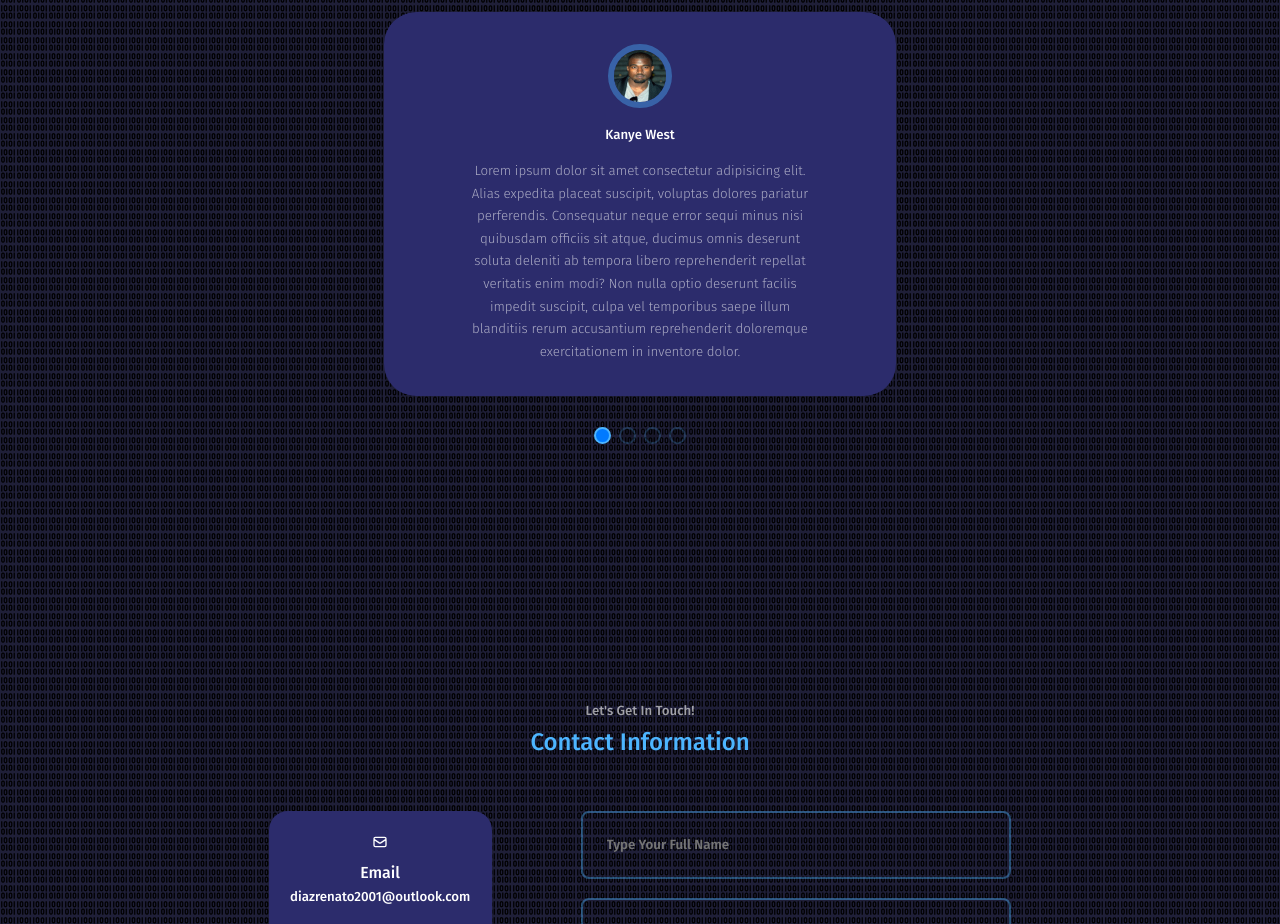
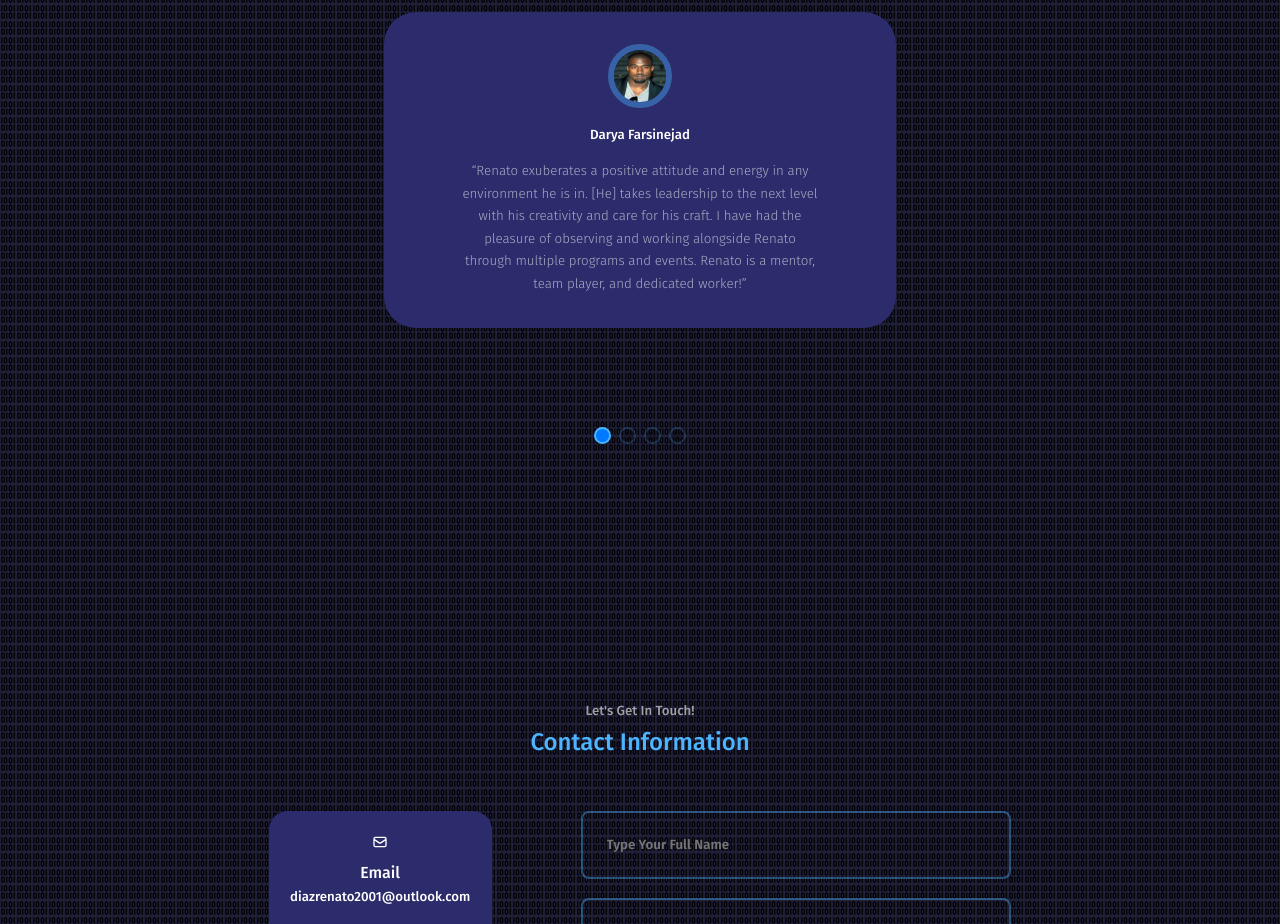
Before and after one commit to NrgNinja/PortfolioWebsite, a React (Create React App) app: page / in a window 1280 px wide. Shown: the part 4660-5584 px from the top of the page. Built offline with nearby package versions, Linux system fonts and the light colour scheme.

Commit message:
Added 1 testimonial
Added Darya Farsinejad to testimonial section.

```diff
--- a/src/components/testimonials/Testimonials.jsx
+++ b/src/components/testimonials/Testimonials.jsx
@@ -14,8 +14,8 @@
 const data = [
   {
     avatar: AVTR1,
-    name: 'Kanye West',
-    review: 'Lorem ipsum dolor sit amet consectetur adipisicing elit. Alias expedita placeat suscipit, voluptas dolores pariatur perferendis. Consequatur neque error sequi minus nisi quibusdam officiis sit atque, ducimus omnis deserunt soluta deleniti ab tempora libero reprehenderit repellat veritatis enim modi? Non nulla optio deserunt facilis impedit suscipit, culpa vel temporibus saepe illum blanditiis rerum accusantium reprehenderit doloremque exercitationem in inventore dolor.'
+    name: 'Darya Farsinejad',
+    review: '“Renato exuberates a positive attitude and energy in any environment he is in. [He] takes leadership to the next level with his creativity and care for his craft. I have had the pleasure of observing and working alongside Renato through multiple programs and events. Renato is a mentor, team player, and dedicated worker!”'
   },
   {
     avatar: AVTR1,
```
